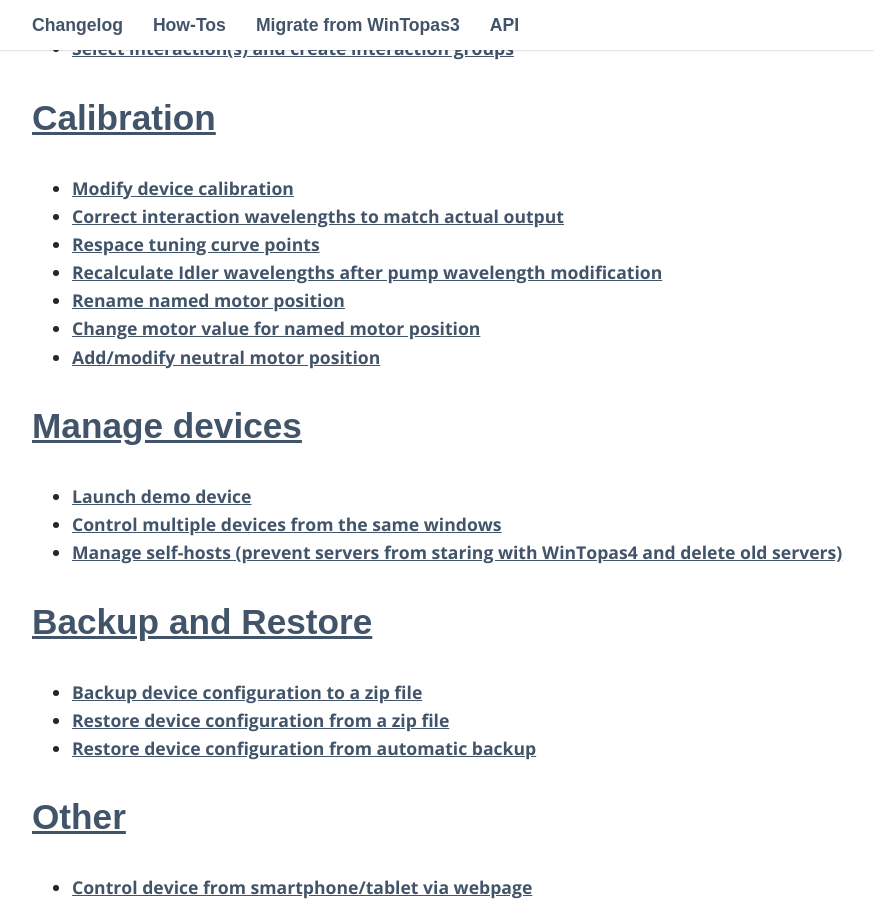
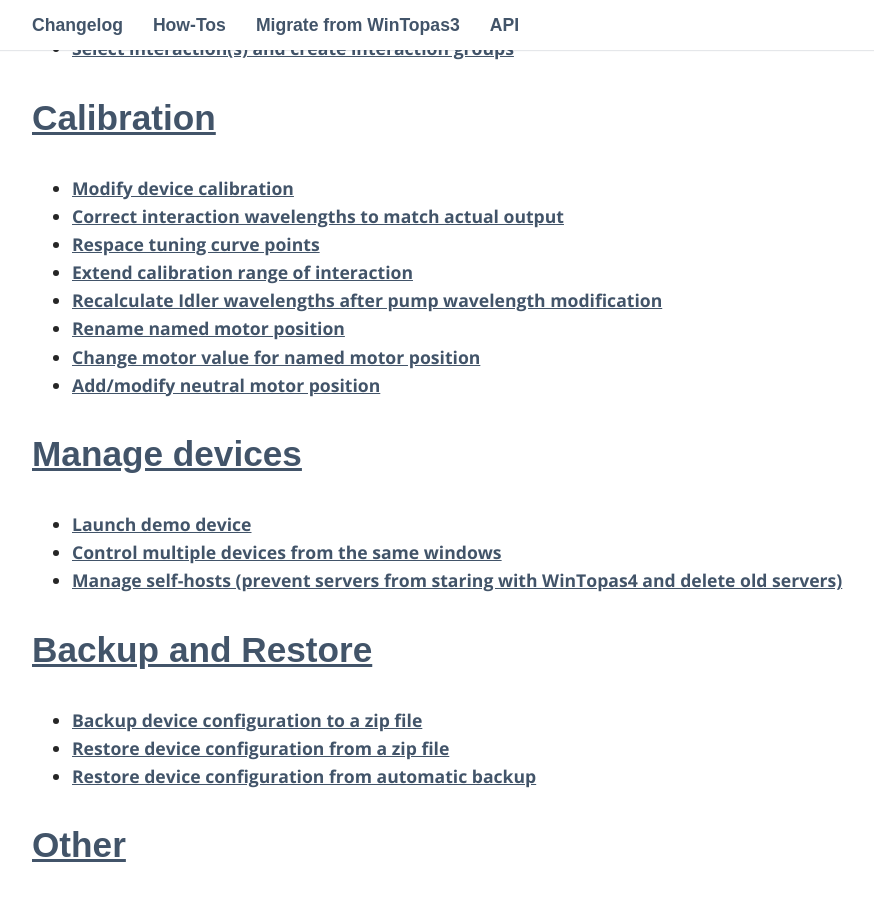
Before and after one commit to DomasM/Topas4InfoTemp00, a Jekyll site: the page built from _pages/04_How-Tos.md, in a window 1280 px wide and 900 px high, scrolled down 444 px. Shown: the whole window, without its empty margins (143-1017 px from the left). Built offline with Jekyll 4.4.1, drawn with Linux system fonts in a browser that asks for light colours; some web fonts are replaced; comment, search, counter and statistics services are not loaded.

Commit message:
Add link to new how-to

```diff
--- a/_pages/04_How-Tos.md
+++ b/_pages/04_How-Tos.md
@@ -16,6 +16,7 @@
 + [Modify device calibration]({{site.baseurl}}/How-Tos/Calibration#Vid001)
 + [Correct interaction wavelengths to match actual output]({{site.baseurl}}/How-Tos/Calibration#Vid002)
 + [Respace tuning curve points]({{site.baseurl}}/How-Tos/Calibration#Vid003)
++ [Extend calibration range of interaction]({{site.baseurl}}/How-Tos/Calibration#Vid008)
 + [Recalculate Idler wavelengths after pump wavelength modification]({{site.baseurl}}/How-Tos/Calibration#Vid004)
 + [Rename named motor position]({{site.baseurl}}/How-Tos/Calibration#Vid005)
 + [Change motor value for named motor position]({{site.baseurl}}/How-Tos/Calibration#Vid006)
```
